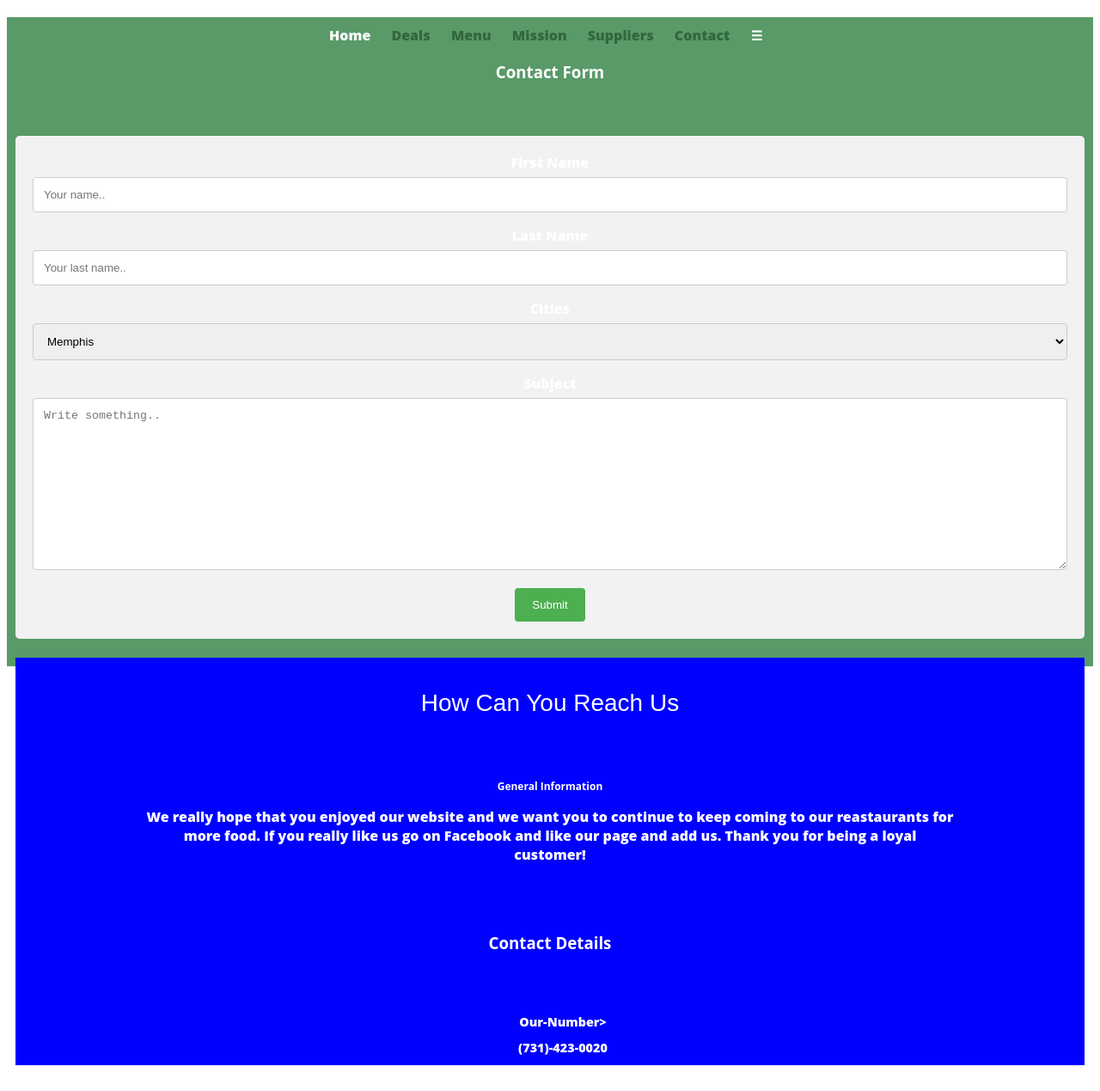
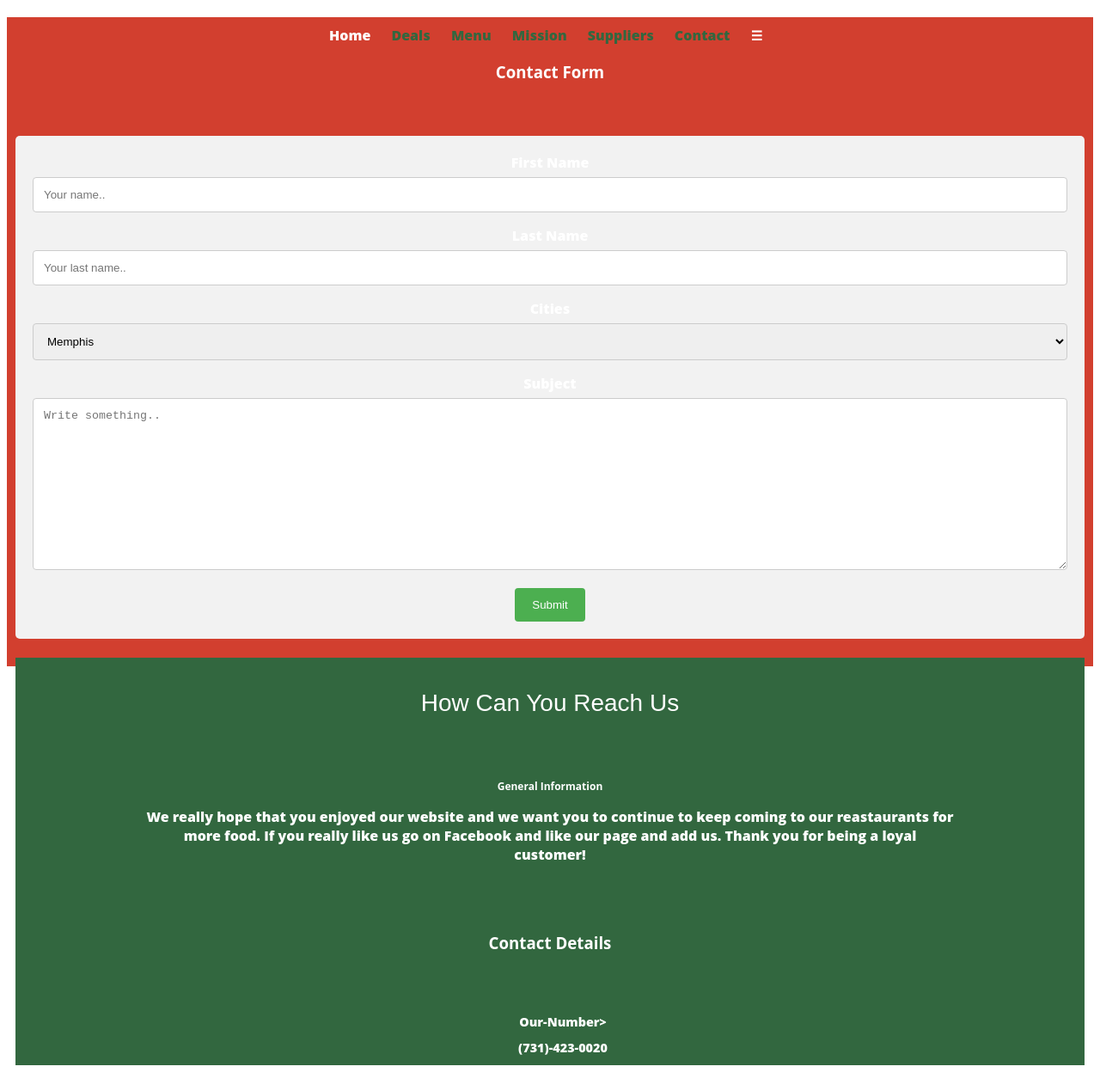
Before and after one commit to caters4/The-Three-Stooges, a plain HTML site: page Contact.html in a window 1280 px wide. Shown: the whole page at 86% size. Drawn offline with Linux system fonts and the light colour scheme.

Commit message:
Update style.css

```diff
--- a/css/style.css
+++ b/css/style.css
@@ -4,6 +4,8 @@ GENERAL
 
 body {
   font-family: 'Open Sans', sans-serif;
+  background-repeat: no-repeat;
+  background-image: cover;
 }
 
 #wrapper {
@@ -22,6 +24,9 @@ img{
 
  h3 {
   margin: 0 0 1m 0; }
+
+
+
 /*********************************
 HEADING
 **********************************/
@@ -158,19 +163,19 @@ COLORS
 
 /* site body */
 body{
-  background-color: #fff;
+  background-color:;
   color: #fff;
 }
 
 /* green header */
 header {
-  background:  #0000ff;
-  border-color: #599a68;
+  background:  #32673f;
+  border-color: #000fff;
 }
 
 /* nav background on mobile */
 nav {
-  background: #599a68;
+  background: #d23f2f;
 }
 
 
@@ -181,7 +186,7 @@ h1, h2 {
 
 /* links */
 a {
-  color: #6ab47b;
+  color: #000fff;
 }
 
 /* nav link */
```
